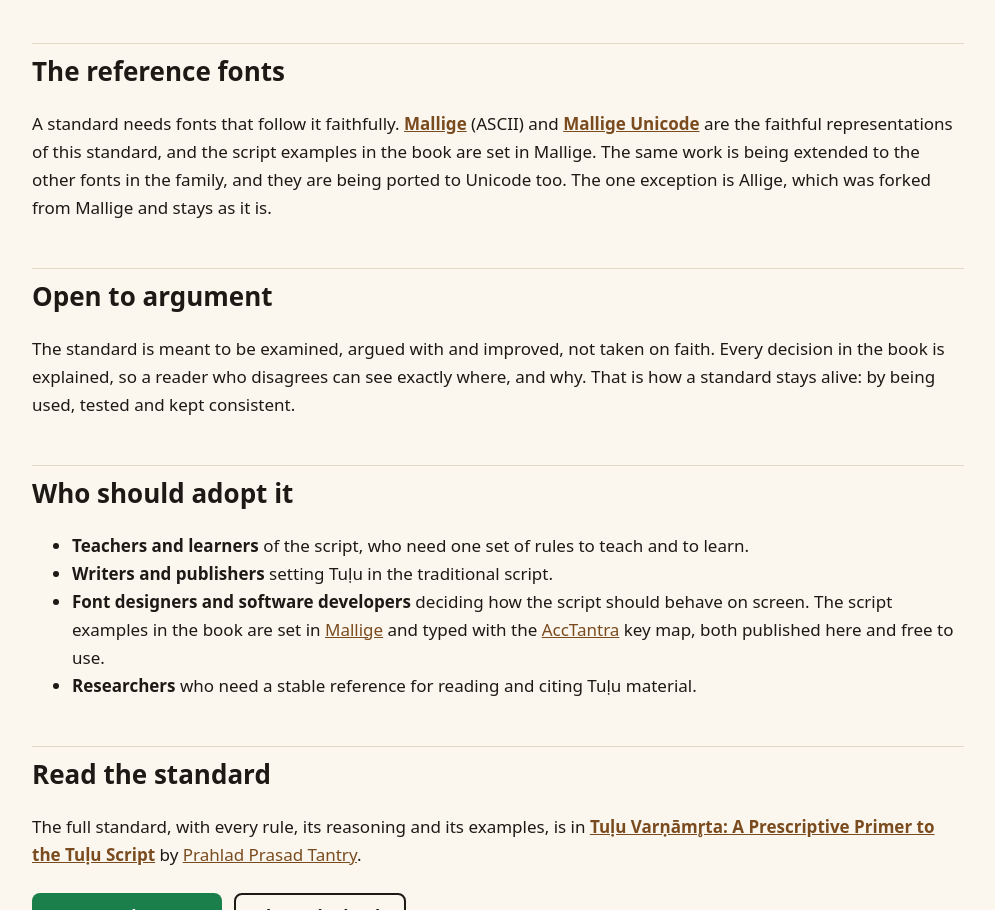
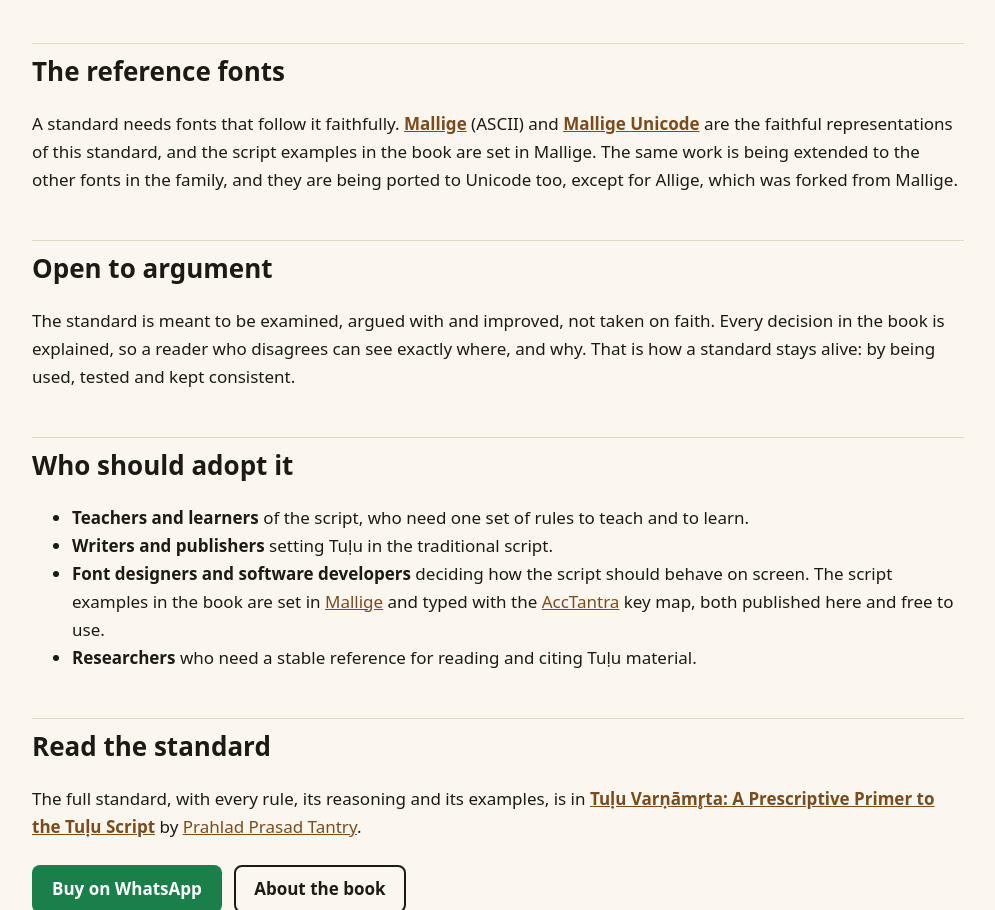
Before and after one commit to TantryTuluFonts/tantrytulufonts.github.io, a plain HTML site: page tulu-script-standard/index.html in a window 1280 px wide. Shown: the part 2038-2948 px from the top of the page, without its empty margins (142-1137 px from the left). Drawn offline with Linux system fonts and the light colour scheme.

Commit message:
Match the wording about Allige exactly

```diff
--- a/tulu-script-standard/index.html
+++ b/tulu-script-standard/index.html
@@ -57,7 +57,7 @@
 </blockquote>
 
 <h2>The reference fonts</h2>
-<p>A standard needs fonts that follow it faithfully. <a href="/fonts/"><strong>Mallige</strong></a> (ASCII) and <a href="/tulu-unicode-font/"><strong>Mallige Unicode</strong></a> are the faithful representations of this standard, and the script examples in the book are set in Mallige. The same work is being extended to the other fonts in the family, and they are being ported to Unicode too. The one exception is Allige, which was forked from Mallige and stays as it is.</p>
+<p>A standard needs fonts that follow it faithfully. <a href="/fonts/"><strong>Mallige</strong></a> (ASCII) and <a href="/tulu-unicode-font/"><strong>Mallige Unicode</strong></a> are the faithful representations of this standard, and the script examples in the book are set in Mallige. The same work is being extended to the other fonts in the family, and they are being ported to Unicode too, except for Allige, which was forked from Mallige.</p>
 
 <h2>Open to argument</h2>
 <p>The standard is meant to be examined, argued with and improved, not taken on faith. Every decision in the book is explained, so a reader who disagrees can see exactly where, and why. That is how a standard stays alive: by being used, tested and kept consistent.</p>
```
Also changed, not shown: fonts/index.html (+1 -1 lines).
